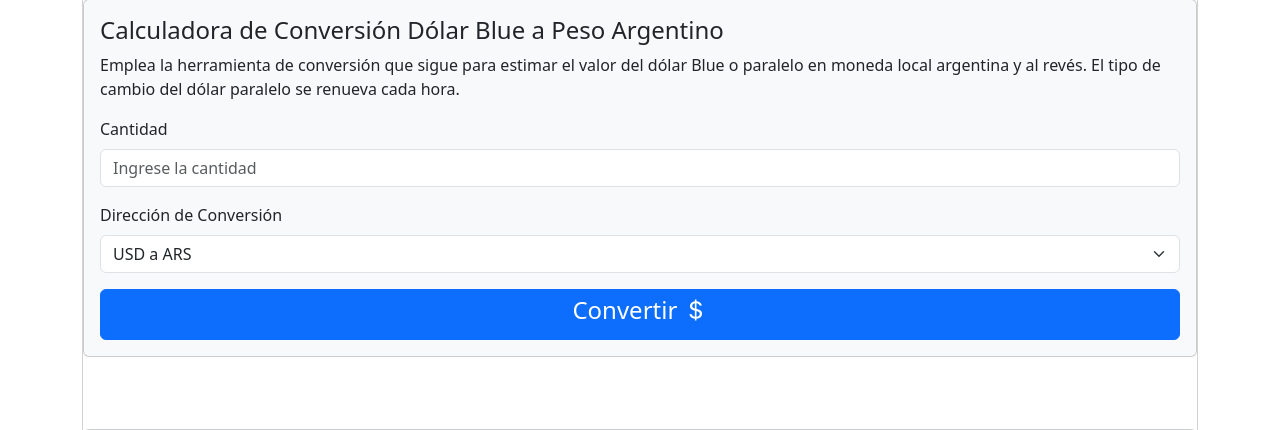
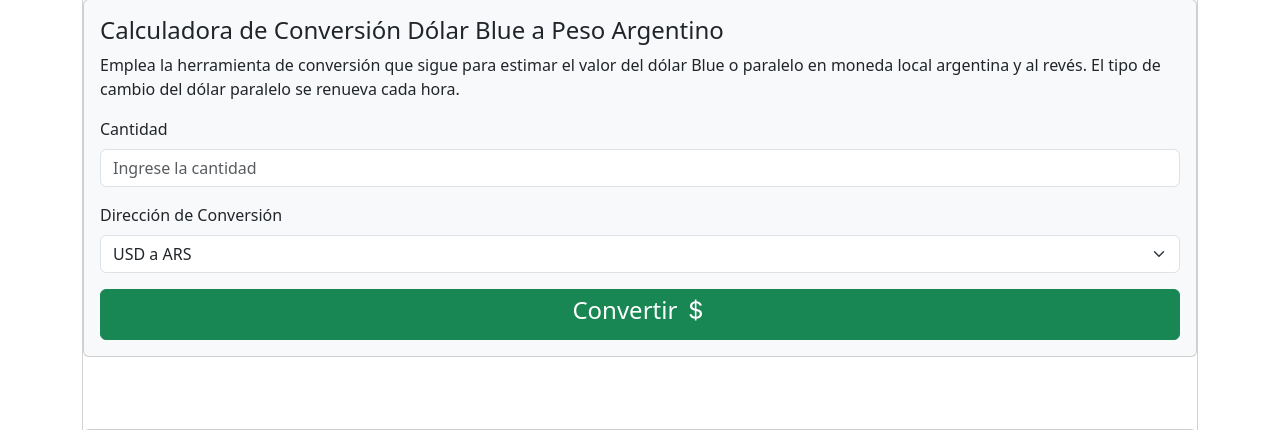
Before and after one commit to hernantvg/DolarBlue, a PHP site: page / in a window 1280 px wide. Shown: the part 353-783 px from the top of the page. Run offline with PHP 8.4, Linux system fonts and the light colour scheme.

Commit message:
Update index.php

```diff
--- a/index.php
+++ b/index.php
@@ -60,7 +60,7 @@
                                     </select>
                                 </div>
                                 <div class="d-grid gap-2">
-                                    <button type="button" class="btn btn-primary" id="convert">
+                                    <button type="button" class="btn btn-success" id="convert">
                                         <h4>Convertir <i class="bi bi-currency-dollar"></i></h4>
                                     </button>
                                 </div>
```
